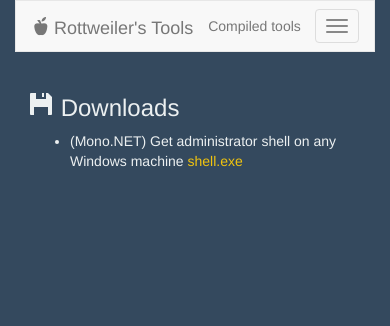
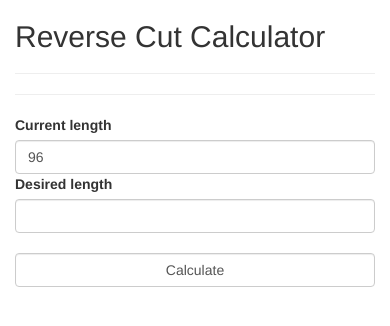
Before and after one commit to Rottweiler/rottweiler.github.io, a plain HTML site: page index.html in a window 390 px wide. Drawn offline with nearby package versions, Linux system fonts and the light colour scheme.

Commit message:
Update index.html

```diff
--- a/index.html
+++ b/index.html
@@ -1,74 +1,50 @@
-<!DOCTYPE html/>
-<html amp lang="en">
+<!DOCTYPE html>
+<html>
 	<head>
-		<meta charset="utf-8" />
-		<script async src="https://cdn.ampproject.org/v0.js"></script>
-		<!-- made by www.metatags.org -->
-		<meta name="description" content="Index - Download Rottweiler's tools" />
-		<meta name="keywords" content="c#, tools, .net, rottweiler, download, hackhound, hackhound.org, hh.org, rottweiler.github.io, exe, windows 10, win10, clr, dotnet" />
-		<meta name="author" content="metatags generator" />
-		<meta name="robots" content="index, follow" />
-		<meta name="revisit-after" content="7 days" />
-		<title>Rottweiler's Tools</title>
-		<!-- rottweiler, hackhound, tools -->
-		<link rel="canonical" href="http://example.ampproject.org/article-metadata.html" />
-		<link href="https://maxcdn.bootstrapcdn.com/bootstrap/3.3.7/css/bootstrap.min.css" rel="stylesheet" integrity="sha384-BVYiiSIFeK1dGmJRAkycuHAHRg32OmUcww7on3RYdg4Va+PmSTsz/K68vbdEjh4u" crossorigin="anonymous" />
-		<meta name="viewport" content="width=device-width,minimum-scale=1,initial-scale=1" />
-		<style type="text/css">
-			html, body, bannerarea {
-				Height: 100%;
-				Overflow: Hidden;
-				Background-Color: #34495e;
-			}
-			* {
-				Font-Family: Helvetica Neue, Helvetica, Arial;
-			}
-			body {
-				Color: #ecf0f1;
-			}
-			a {
-				Color: #f1c40f;
-			}
-			.bannerarea {
-				Background-Color: #34495e;
-				Min-Height: 100%;
-				Height: 100%;
-				Box-Sizing: border-box;
-			}
-			.col-centered{
-				float: none;
-				margin: 0 auto;
-			}
-		</style>
+		<title>Reverse Cut Calculator</title>
+		<script src="http://code.jquery.com/jquery-3.2.1.slim.min.js" integrity="sha256-k2WSCIexGzOj3Euiig+TlR8gA0EmPjuc79OEeY5L45g=" crossorigin="anonymous"></script>
+		<script src="https://maxcdn.bootstrapcdn.com/bootstrap/3.3.7/js/bootstrap.min.js" integrity="sha384-Tc5IQib027qvyjSMfHjOMaLkfuWVxZxUPnCJA7l2mCWNIpG9mGCD8wGNIcPD7Txa" crossorigin="anonymous"></script>
+		<link href="https://maxcdn.bootstrapcdn.com/bootstrap/3.3.7/css/bootstrap.min.css" rel="stylesheet" integrity="sha384-BVYiiSIFeK1dGmJRAkycuHAHRg32OmUcww7on3RYdg4Va+PmSTsz/K68vbdEjh4u" crossorigin="anonymous">
 	</head>
+
 	<body>
-		<section class="bannerarea">
-			<div class="container">
+		<div class="container">
+			<h2>Reverse Cut Calculator</h2>
 
-				<nav class="navbar navbar-default">
-				  <div class="container-fluid">
-					<!-- Brand and toggle get grouped for better mobile display -->
-					<div class="navbar-header">
-					  <button type="button" class="navbar-toggle collapsed" data-toggle="collapse" data-target="#bs-example-navbar-collapse-1" aria-expanded="false">
-						<span class="sr-only">Toggle navigation</span>
-						<span class="icon-bar"></span>
-						<span class="icon-bar"></span>
-						<span class="icon-bar"></span>
-					  </button>
-					  <a class="navbar-brand" href="#"><span class="glyphicon glyphicon-apple"></span> Rottweiler's Tools</a>
-					  <p class="navbar-text">Compiled tools</p>
-					</div>
+			<hr />
 
-				  </div><!-- /.container-fluid -->
-				</nav>
+			<form id="board-calculator" class="form">
+				<span id="result" class="alert alert-info"></span>
 
-				<div class="container-fluid">
-					<h3><span class="glyphicon glyphicon-floppy-disk"></span> Downloads</h3>
-					<ul>
-						<li>(Mono.NET) Get administrator shell on any Windows machine <a href="shell.exe">shell.exe</a></li>
-					</ul>
-				</div>
-			</div>
-		</section>
+				<hr />
+
+				<label for="board-length">Current length</label>
+				<input id="board-length" class="form-control" type="number" value="96" />
+
+				<label for="desired-length">Desired length</label>
+				<input id="desired-length" class="form-control" type="number" />
+
+				<br />
+
+				<input type="submit" class="form-control" value="Calculate" />
+			</form>
+		</div>
+
+
+		<script>
+			$(function() {
+				$("#result").hide();
+
+				$("#board-calculator").submit(function(event) {
+					event.preventDefault();
+					var board = parseInt($("#board-length").val());
+					var desired = parseInt($("#desired-length").val());
+					var set = (board - desired) - .25;
+					$("#result").html("Set the saw to " + set + " inches");
+					$("#result").show();
+					return false;
+				});
+			});
+		</script>
 	</body>
 </html>
```
